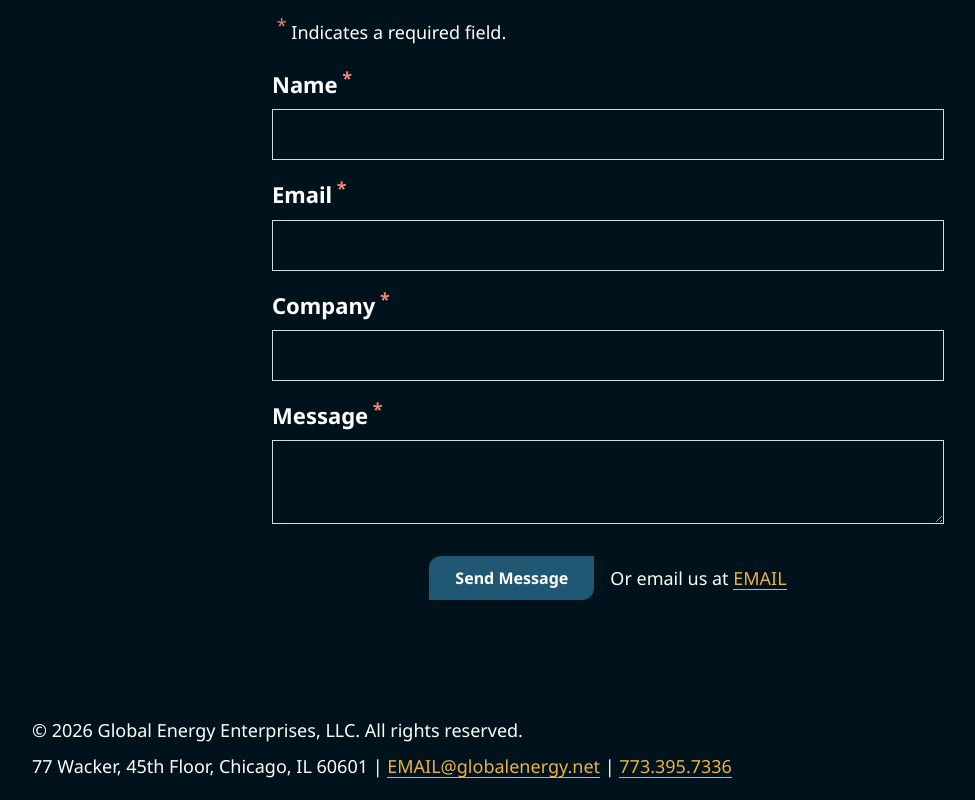
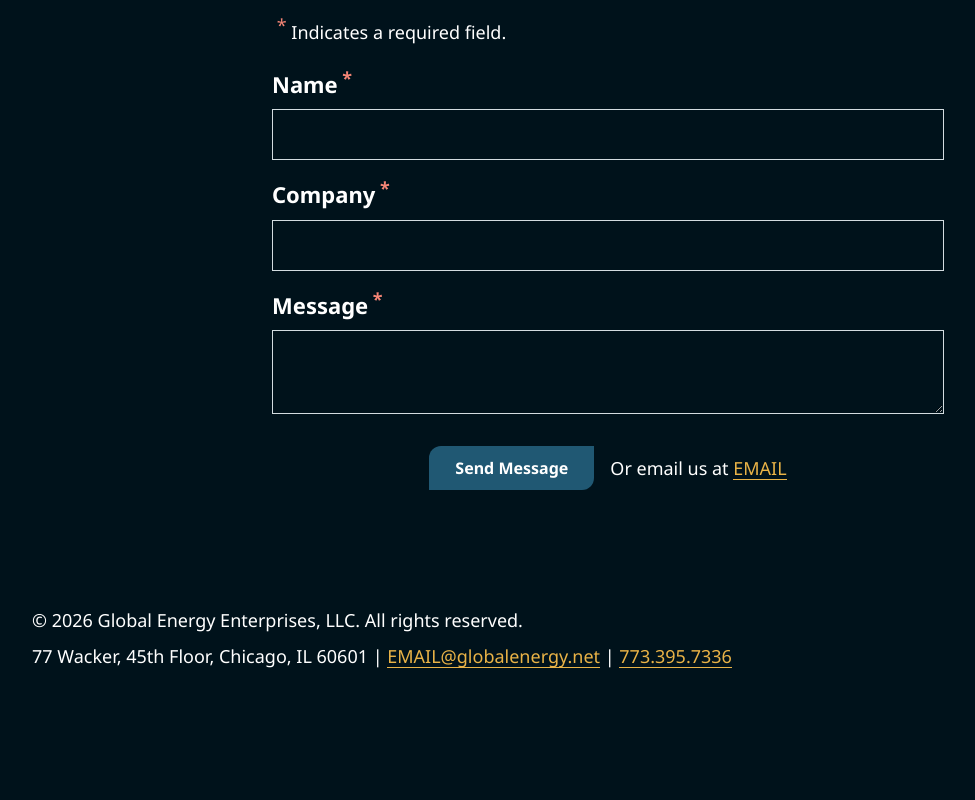
Before and after one commit to global-energy/gepayments, a website built with Vite: page index.html in a window 1280 px wide. Shown: the part 3255-4055 px from the top of the page, without its empty margins (32-1007 px from the left). After the commit the page ends 3945 px from the top, so only its background shows below. Built offline with nearby package versions, Linux system fonts and the light colour scheme; a script that the page names is missing.

Commit message:
remove email field

```diff
--- a/index.html
+++ b/index.html
@@ -120,10 +120,6 @@
           <input required type="text" name="name" id="name" />
         </div>
         <div class="form-item required">
-          <label for="email">Email</label>
-          <input required type="email" name="email" id="email" />
-        </div>
-        <div class="form-item required">
           <label for="company">Company</label>
           <input required type="text" name="company" id="company" />
         </div>
```
